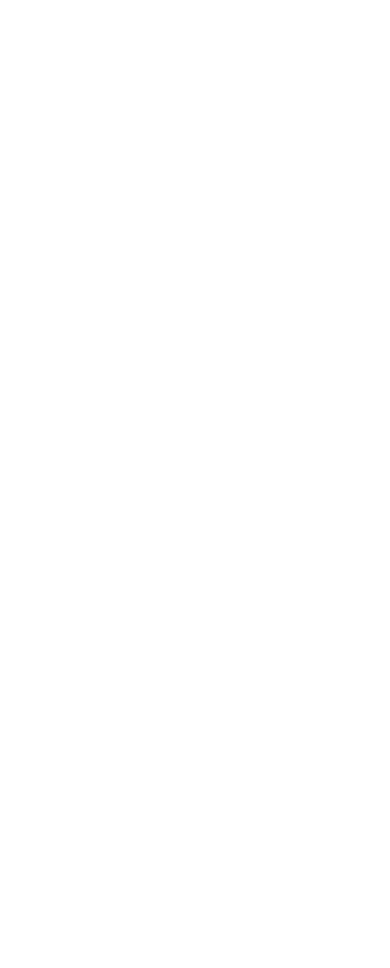
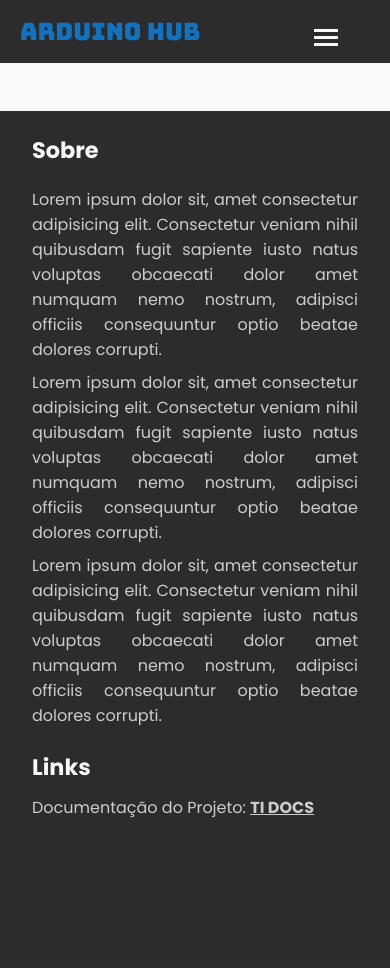
Before and after one commit to ICEI-PUC-Minas-PPLCC-TI/ppl-cc-ti1-2023-2-g-arduino-hub, a plain HTML site: page index.html in a window 390 px wide. Before the commit the page ends 844 px from the top, so only its background shows below. Drawn offline with Linux system fonts and the light colour scheme.

Commit message:
Criando layout padrão

```diff
--- a/index.html
+++ b/index.html
@@ -3,9 +3,47 @@
 <head>
   <meta charset="UTF-8">
   <meta name="viewport" content="width=device-width, initial-scale=1.0">
+
+  <link rel="stylesheet" href="src/assets/css/style.css">
+
   <title>Arduino HUB</title>
 </head>
 <body>
+  <header>
+    <a href="index.html" class="logo"> Arduino HUB </a>
 
+    <!-- Hamburger icon -->
+    <input class="side-menu" type="checkbox" id="side-menu" />
+    <label class="hamb" for="side-menu"><span class="hamb-line"></span></label>
+
+    <!-- Menu -->
+    <nav>
+      <ul class="menu">
+        <li><a href="#">Projetos</a></li>
+        <li><a href="#">Ferramentas</a></li>
+        <li><a href="#">Fórum</a></li>
+        <li><a href="#">Login</a></li>
+      </ul>
+    </nav>
+  </header>
+
+  <main>
+
+  </main>
+
+  <footer>
+    <section class="about">
+			<h3>Sobre</h3>
+
+			<p>Lorem ipsum dolor sit, amet consectetur adipisicing elit. Consectetur veniam nihil quibusdam fugit sapiente iusto natus voluptas obcaecati dolor amet numquam nemo nostrum, adipisci officiis consequuntur optio beatae dolores corrupti.</p>
+      <p>Lorem ipsum dolor sit, amet consectetur adipisicing elit. Consectetur veniam nihil quibusdam fugit sapiente iusto natus voluptas obcaecati dolor amet numquam nemo nostrum, adipisci officiis consequuntur optio beatae dolores corrupti.</p>
+      <p>Lorem ipsum dolor sit, amet consectetur adipisicing elit. Consectetur veniam nihil quibusdam fugit sapiente iusto natus voluptas obcaecati dolor amet numquam nemo nostrum, adipisci officiis consequuntur optio beatae dolores corrupti.</p>
+    </section>
+
+    <section>
+      <h3>Links</h3>
+      <li>Documentação do Projeto: <a href="docs/index.html">TI DOCS</a></li>
+    </section>
+  </footer>
 </body>
 </html>
--- /dev/null
+++ b/src/assets/css/style.css
@@ -0,0 +1,229 @@
+@import url('https://fonts.googleapis.com/css2?family=Bungee&display=swap');
+@import url("https://fonts.googleapis.com/css2?family=Poppins:wght@400;500;700&display=swap");
+
+:root {
+  --principal-blue: #1372bf;
+	--white: #f9f9f9;
+	--light-grey: #cccccc;
+	--grey: #858585;
+	--black: #2C2C2C;
+	--light-blue: #88FFFF;
+	--light-yellow: #FFFC5C;
+	--light-red: #FF5544;
+	--light-green: #55AA55;
+}
+
+* {
+	margin: 0;
+	padding: 0;
+	box-sizing: border-box;
+}
+
+body {
+	background-color: var(--white);
+	font-family: "Poppins", sans-serif;
+}
+
+h1 {
+	margin-top: 20px;
+	text-align: center;
+}
+
+h2 {
+	display: block;
+	margin: 1em auto 0.5em;
+	font-size: 2em;
+	text-align: start;
+}
+
+h3 {
+	width: 100%;
+	margin: 1em 0 .5em;
+	font-size: 1.4em;
+	color: var(--white);
+}
+
+a {
+	text-decoration: none;
+}
+
+ul {
+	list-style: none;
+}
+
+/* HEADER */
+header {
+	position: sticky;
+	top: 0;
+	width: 100%;
+	padding: 1em 0;
+	z-index: 1;
+	background-color: var(--black);
+}
+
+.logo {
+	display: inline-block;
+	margin-left: 20px;
+	color: var(--principal-blue);
+	font-size: 1.5em;
+  font-family: 'Bungee', sans-serif;
+}
+
+nav {
+	position: fixed;
+	width: 100%;
+	height: 100%;
+	max-height: 0;
+	overflow: hidden;
+	background-color: var(--black);
+	transition: max-height .5s ease-out;
+}
+
+.menu a {
+	display: block;
+	padding: 10px 25px;
+	color: var(--white);
+}
+
+nav ul {
+	margin: 0 20px;
+}
+
+nav ul li{
+	margin: 0 3px;
+}
+
+nav ul li:hover,
+nav ul li:last-child {
+	background: var(--principal-blue);
+	transition: .5s linear;
+}
+
+.hamb {
+	margin: 0 2em;
+	padding: 20px 20px;
+	float: right;
+	cursor: pointer;
+}
+
+.hamb-line {
+	display: block;
+	position: relative;
+	width: 24px;
+	height: 3px;
+	background: var(--white);
+}
+
+.hamb-line::before,
+.hamb-line::after {
+	display: block;
+	position: absolute;
+	width: 100%;
+	height: 100%;
+	content: '';
+	background: var(--white);
+	transition: all .2s ease-out;
+}
+
+.hamb-line::before {
+	top: 7px;
+}
+
+.hamb-line::after {
+	top: -7px;
+}
+
+.side-menu {
+	display: none;
+}
+
+.side-menu:checked ~ nav {
+	max-height: 100%;
+}
+
+.side-menu:checked ~ .hamb .hamb-line {
+	background: transparent;
+}
+
+.side-menu:checked ~ .hamb .hamb-line::before {
+	top:0;
+	transform: rotate(-45deg);
+}
+
+.side-menu:checked ~ .hamb .hamb-line::after {
+	top:0;
+	transform: rotate(45deg);
+}
+
+@media (min-width: 768px) {
+	nav {
+		position: relative;
+		width: fit-content;
+		max-height: none;
+		top: 0;
+		float: right;
+		background-color: transparent;
+	}
+
+	.menu li {
+		float: left;
+	}
+
+	.hamb {
+		display: none;
+	}
+}
+
+/* MAIN CONTENT */
+main {
+	width: 800px;
+	max-width: 100%;
+	margin: auto;
+	padding: 0 1em;
+}
+
+/* FOOTER */
+footer {
+	display: grid;
+	grid-template-columns: 4fr 3fr;
+	margin-top: 3em;
+	padding: 1em 4em 3em;
+	background-color: var(--black);
+	color: var(--light-grey);
+}
+
+footer section {
+	display: flex;
+	width: 100%;
+	min-height: 15em;
+	padding: 0 2em;
+	flex-direction: column;
+}
+
+footer section p {
+	margin-top: .5em;
+	text-align: justify;
+}
+
+footer section li {
+  list-style: none;
+}
+
+footer section li a {
+  font-weight: bold;
+  text-decoration: underline;
+  color: inherit;
+}
+
+@media screen and (max-width: 1024px) {
+	footer {
+		padding: 1em;
+	}
+}
+
+@media screen and (max-width: 768px) {
+	footer {
+		grid-template-columns: 1fr;
+		padding: 0;
+	}
+}
```
